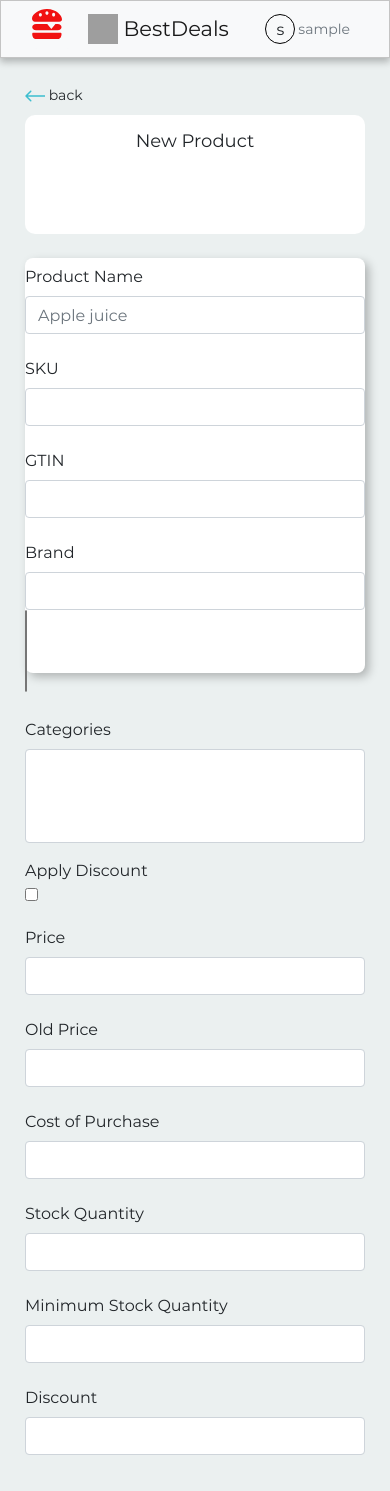
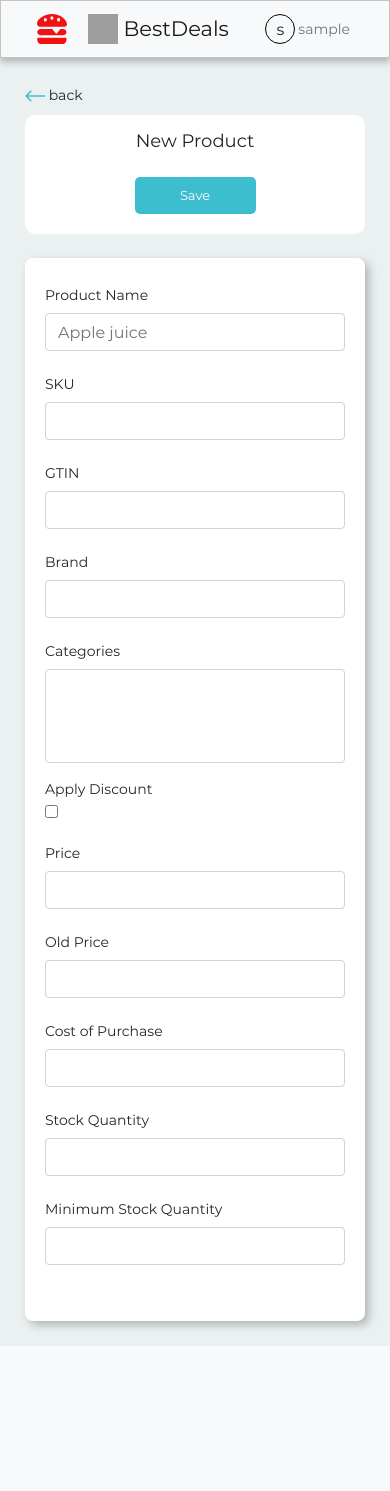
Before and after one commit to timothyakinyelu/point-of-sale-system-with-flask, a Flask app: page /inventory/products/add-product in a window 390 px wide. After the commit the page ends 1346 px from the top, so only its background shows below. Run offline with Flask 2, Linux system fonts and the light colour scheme; the visitor is signed in with stand-in values (Sample User, id 1); data comes from the database, SQL or seed files in the repository; data that the repository does not hold is empty; some libraries are stand-ins or nearby versions; grey boxes are pictures that could not be loaded.

Commit message:
- re-styled create product template

```diff
--- a/app/static/css/style.css
+++ b/app/static/css/style.css
@@ -811,6 +811,27 @@ a.brand__sidebar {
     padding-right: 20px;
 }
 
+/* create-product */
+.table-form {
+    padding: 1.5rem;
+    border-width: 0.2rem;
+    height: auto;
+    max-height: 100% !important;
+}
+.table-form label {
+    font-size: 14px;
+}
+.table-form .select-brand {
+    font-size: 14px;
+    padding: 5px;
+    border-radius: 5px;
+    width: 100%;
+    display: none;
+}
+.discount {
+    display: none;
+}
+
 /* styles for specific screen ranges */
 @media(max-width: 1024px) {
     /* sidebar */
@@ -862,6 +883,25 @@ a.brand__sidebar {
         margin-bottom: 10px;
         margin-right: 0;
     }
+
+    /* new-product */
+    .sidebar__content .newProduct .page-wrapper .page-header {
+        height: initial;
+        flex-wrap: unset;
+        justify-content: space-between;
+    }
+    .sidebar__content .newProduct .page-wrapper .page-header .header-text {
+        width: auto;
+        text-align: center;
+    }
+    .sidebar__content .newProduct .page-wrapper .page-header .buttons-wrapper a {
+        margin-bottom: 0;
+        margin-right: 0;
+    }
+    .sidebar__content .newProduct .page-wrapper .table-wrapper {
+        max-height: 100%;
+        padding: 20px;
+    }
 }
 
 @media(max-width: 600px) {
@@ -891,6 +931,21 @@ a.brand__sidebar {
     /* new-transaction */
     #submit-transaction .table thead th, #submit-transaction .table tbody td {
         font-size: 12px;
+    }
+}
+
+@media(max-width: 440px) {
+    /* new-product */
+    .sidebar__content .newProduct .page-wrapper .page-header {
+        height: auto;
+        flex-wrap: wrap;
+        justify-content: space-around;
+    }
+    .sidebar__content .newProduct .page-wrapper .page-header .header-text {
+        width: 100%;
+    }
+    .sidebar__content .newProduct .page-wrapper .page-header .buttons-wrapper a {
+        margin-bottom: 10px;
     }
 }
 
--- a/app/templates/create_product.html
+++ b/app/templates/create_product.html
@@ -1,9 +1,6 @@
-{% extends 'base.html' %}
-{% block content %}
-{% include "sidebar.html" %}
-    <div id="side-content" class="sidebar__content">
-        {% include "navbar.html" %}
-        <section class="h-auto">
+{% extends 'admin-layout.html' %}
+{% block inner %}
+    <section class="h-auto newProduct">
         <div class="page-wrapper">
             <div class="back">
                 <span>
@@ -16,7 +13,7 @@
             <div class="page-header">
                 <span class="header-text">New Product</span>
                 <div class="buttons-wrapper">
-                        <a id="saveProduct" href="" class="button-add" type="button">
+                    <a id="saveProduct" href="" class="button-save" type="button">
                         Save
                     </a>
                 </div>
@@ -32,9 +29,9 @@
                 <form id="create_product" method="POST" action="{{ url_for('auth.addProduct') }}">
                     {{ form.csrf_token }}
                     <div class="row">
-                            <div class="col-lg-6 col-md-12 col-sm-12">
+                        <div class="col-lg-6 col-md-12 col-sm-12 col-xs-12">
                             <fieldset class="form-group row">
-                                    {{ form.name.label(class="col-sm-2 col-lg-4 col-form-label") }}
+                                {{ form.name.label(class="col-sm-2 col-lg-3 col-form-label") }}
                                 <div class="col-sm-10 col-lg-8">
                                     {{ form.name(placeholder='Apple juice', class="form-control") }}
                                 </div>
@@ -46,7 +43,7 @@
                                 {% endif %}
                             </fieldset>
                             <fieldset class="form-group row">
-                                    {{ form.sku.label(class="col-sm-2 col-lg-4 col-form-label") }}
+                                {{ form.sku.label(class="col-sm-2 col-lg-3 col-form-label") }}
                                 <div class="col-sm-10 col-lg-8">
                                     {{ form.sku(class="form-control") }}
                                 </div>
@@ -58,13 +55,13 @@
                                 {% endif %}
                             </fieldset>
                             <fieldset class="form-group row">
-                                    {{ form.gtin.label(class="col-sm-2 col-lg-4 col-form-label") }}
+                                {{ form.gtin.label(class="col-sm-2 col-lg-3 col-form-label") }}
                                 <div class="col-sm-10 col-lg-8">
                                     {{ form.gtin(class="form-control") }}
                                 </div>
                             </fieldset>
                             <fieldset class="form-group row">
-                                    {{ form.brandName.label(class="col-sm-2 col-lg-4 col-form-label") }}
+                                {{ form.brandName.label(class="col-sm-2 col-lg-3 col-form-label") }}
                                 <div class="col-sm-10 col-lg-8">
                                     {{ form.brandName(class="form-control", onkeyup="searchBrands(event)", id="brandName") }}
                                     <select id="brands" class="select-brand" onchange=selectBrand() multiple></select>
@@ -74,7 +71,7 @@
                                 {{ form.brand(id='brandID') }}
                             </fieldset>
                             <fieldset class="form-group row">
-                                    {{ form.categories.label(class="col-sm-2 col-lg-4 col-form-label") }}
+                                {{ form.categories.label(class="col-sm-2 col-lg-3 col-form-label") }}
                                 <div class="col-sm-10 col-lg-8">
                                     {{ form.categories(class="form-control") }}
                                 </div>
@@ -86,7 +83,7 @@
                                 {% endif %}
                             </fieldset>
                             <fieldset class="form-group row">
-                                    {{ form.apply_discount.label(class="col-sm-2 col-lg-4 form-check-label") }}
+                                {{ form.apply_discount.label(class="col-sm-2 col-lg-3 form-check-label") }}
                                 <div class="col-sm-10 col-lg-8">
                                     <div class="form-check">
                                         {{ form.apply_discount(class="form-check-input", id="apply", onclick="openDiscount()") }}
@@ -94,10 +91,10 @@
                                 </div>
                             </fieldset>
                         </div>
-                            <div class="col-lg-6 col-md-12 col-sm-12">
+                        <div class="col-lg-6 col-md-12 col-sm-12 col-xs-12">
                             <fieldset class="form-group row">
-                                    {{ form.price.label(class="col-sm-2 col-lg-4 col-form-label") }}
-                                    <div class="col-sm-10 col-lg-8">
+                                {{ form.price.label(class="col-sm-2 col-lg-3 col-form-label") }}
+                                <div class="col-sm-10 col-lg-7">
                                     {{ form.price(class="form-control") }}
                                 </div>
                                 {% if form.price.errors %}
@@ -108,14 +105,14 @@
                                 {% endif %}
                             </fieldset>
                             <fieldset class="form-group row">
-                                    {{ form.old_price.label(class="col-sm-2 col-lg-4 col-form-label") }}
-                                    <div class="col-sm-10 col-lg-8">
+                                {{ form.old_price.label(class="col-sm-2 col-lg-3 col-form-label") }}
+                                <div class="col-sm-10 col-lg-7">
                                     {{ form.old_price(class="form-control") }}
                                 </div>
                             </fieldset>
                             <fieldset class="form-group row">
-                                    {{ form.cost_of_purchase.label(class="col-sm-2 col-lg-4 col-form-label") }}
-                                    <div class="col-sm-10 col-lg-8">
+                                {{ form.cost_of_purchase.label(class="col-sm-2 col-lg-3 col-form-label") }}
+                                <div class="col-sm-10 col-lg-7">
                                     {{ form.cost_of_purchase(class="form-control") }}
                                 </div>
                                 {% if form.cost_of_purchase.errors %}
@@ -126,8 +123,8 @@
                                 {% endif %}
                             </fieldset>
                             <fieldset class="form-group row">
-                                    {{ form.stock_qty.label(class="col-sm-2 col-lg-4 col-form-label") }}
-                                    <div class="col-sm-10 col-lg-8">
+                                {{ form.stock_qty.label(class="col-sm-2 col-lg-3 col-form-label") }}
+                                <div class="col-sm-10 col-lg-7">
                                     {{ form.stock_qty(class="form-control") }}
                                 </div>
                                 {% if form.stock_qty.errors %}
@@ -138,8 +135,8 @@
                                 {% endif %}
                             </fieldset>
                             <fieldset class="form-group row">
-                                    {{ form.min_stock_qty.label(class="col-sm-2 col-lg-4 col-form-label") }}
-                                    <div class="col-sm-10 col-lg-8">
+                                {{ form.min_stock_qty.label(class="col-sm-2 col-lg-3 col-form-label") }}
+                                <div class="col-sm-10 col-lg-7">
                                     {{ form.min_stock_qty(class="form-control") }}
                                 </div>
                                 {% if form.min_stock_qty.errors %}
@@ -150,8 +147,8 @@
                                 {% endif %}
                             </fieldset>
                             <fieldset id="discount" class="discount form-group row">
-                                    {{ form.discount.label(class="col-sm-2 col-lg-4 col-form-label") }}
-                                    <div class="col-sm-10 col-lg-8">
+                                {{ form.discount.label(class="col-sm-2 col-lg-3 col-form-label") }}
+                                <div class="col-sm-10 col-lg-7">
                                     {{ form.discount(class="form-control") }}
                                 </div>
                             </fieldset>
@@ -161,17 +158,8 @@
             </div>
         </div>
     </section>
-    </div>
-{% endblock %}
-{% block scripts %}
-    <script>
-        $('document').ready(function(){
-            var username = "{{current_user.username}}"
-            var firstLetter = username.charAt(0)
-
-            document.getElementById("user").innerHTML = firstLetter;
-        });
-    </script>
+{% endblock inner %}
+{% block inner_scripts %}
     <script src="{{ url_for('static', filename= 'js/products.js') }}"></script>
 {{super()}}
-{% endblock scripts %}
+{% endblock inner_scripts %}
```
Lines whose indentation alone changed are shown as unchanged.
